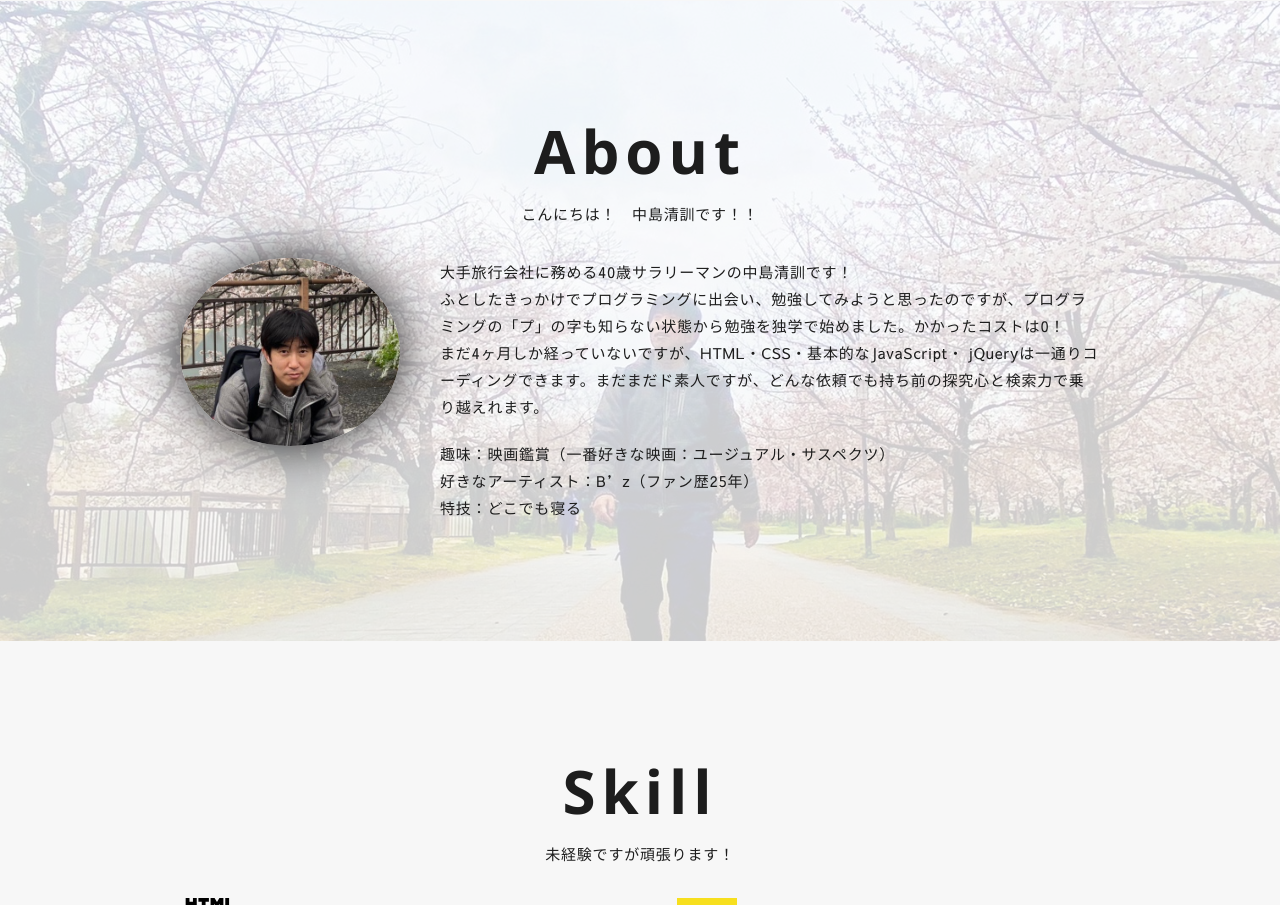
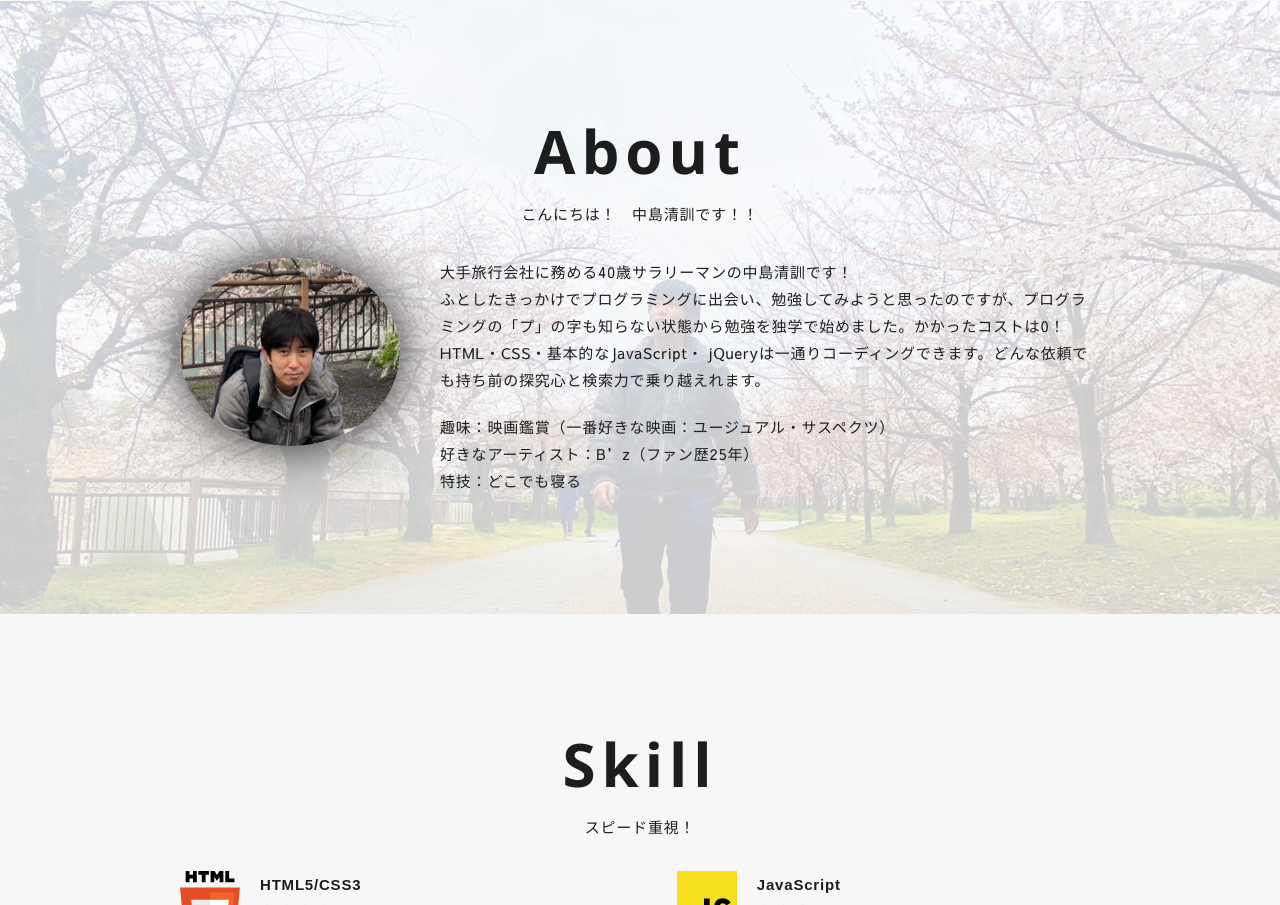
Before and after one commit to KIYO0178/portfolio, a plain HTML site: page index.html in a window 1280 px wide. Shown: the part 1895-2800 px from the top of the page. Drawn offline with nearby package versions, Linux system fonts and the light colour scheme.

Commit message:
Update index.html

```diff
--- a/index.html
+++ b/index.html
@@ -197,8 +197,8 @@
                 <div class="about-body">
                   <p>
                     大手旅行会社に務める40歳サラリーマンの中島清訓です！<br />ふとしたきっかけでプログラミングに出会い、勉強してみようと思ったのですが、プログラミングの「プ」の字も知らない状態から勉強を独学で始めました。かかったコストは0！<br />
-                    まだ4ヶ月しか経っていないですが、HTML・CSS・基本的なJavaScript・
-                    jQueryは一通りコーディングできます。まだまだド素人ですが、どんな依頼でも持ち前の探究心と検索力で乗り越えれます。
+                    HTML・CSS・基本的なJavaScript・
+                    jQueryは一通りコーディングできます。どんな依頼でも持ち前の探究心と検索力で乗り越えれます。
                   </p>
                   <p>
                     趣味：映画鑑賞（一番好きな映画：ユージュアル・サスペクツ）<br />
@@ -219,7 +219,7 @@
               <h2 class="heading-primary">Skill</h2>
             </div>
             <div class="section-lead">
-              <p>未経験ですが頑張ります！</p>
+              <p>スピード重視！</p>
             </div>
             <div class="section-body skill">
               <div class="skill-list">
```
